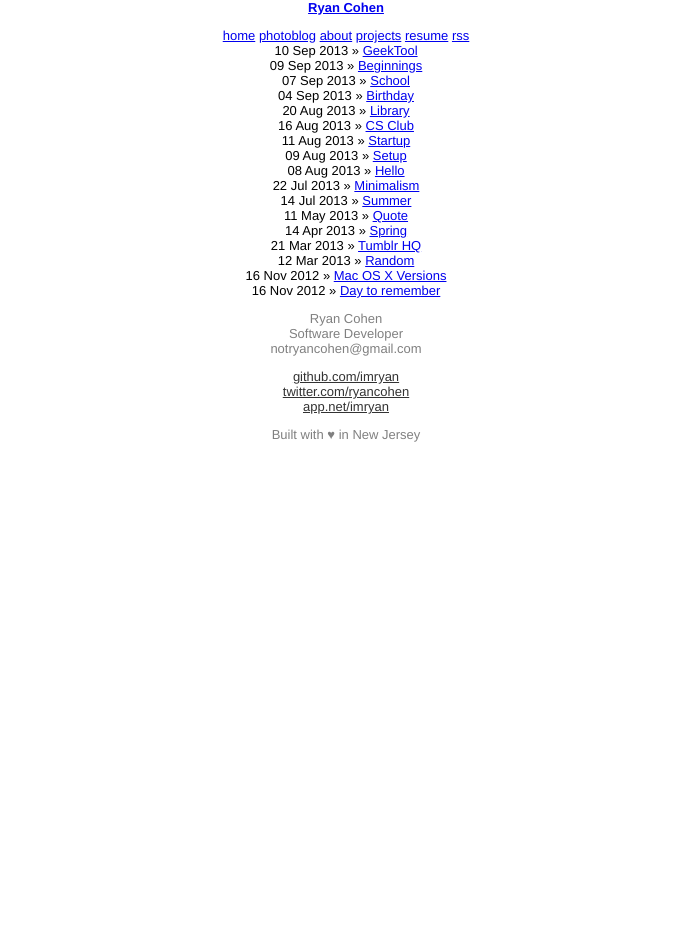
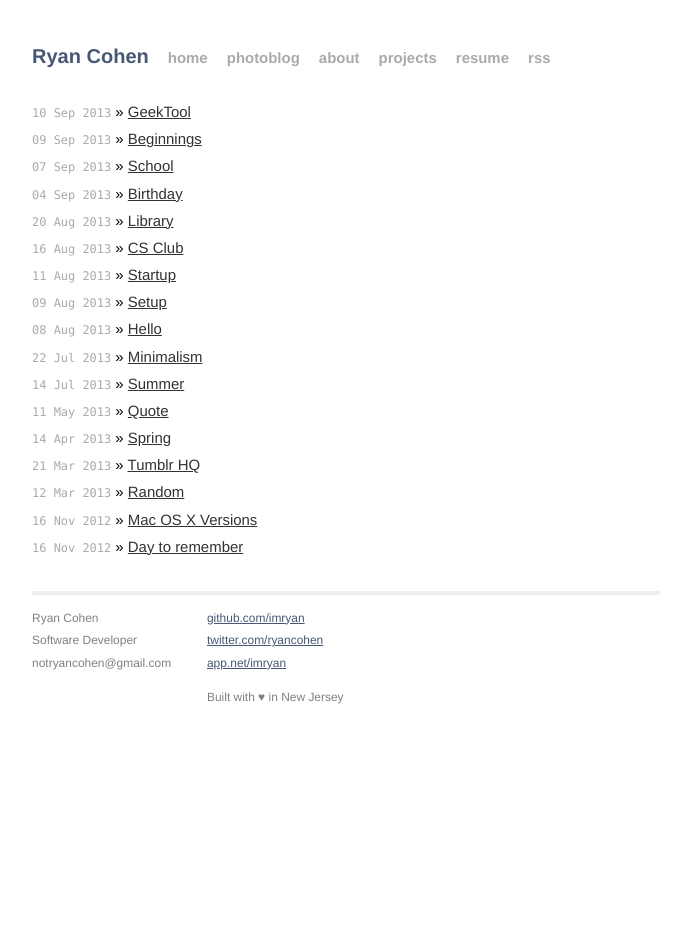
Before and after one commit to imryan/imryan.github.io, a Jekyll site: the page built from index.html, in a window 1280 px wide. Shown: the whole page, without its empty margins (294-985 px from the left). Built offline with Jekyll 4.4.1, drawn with Linux system fonts in a browser that asks for light colours; Markdown is read by kramdown in place of the engine named in the settings; before the commit the page ends 900 px from its top, so only the background shows below that.

Commit message:
Fixed huge mistake

```diff
--- a/css/main.css
+++ b/css/main.css
@@ -23,7 +23,7 @@ h1, h2, h3, h4, h5, h6 {
   font-size: 100%; }
 
 h1 { margin-bottom: 1em; }
-p { margin: 1em 0; color: gray;
+p { margin: 1em 0; color: gray; }
 
 a         { color: #333; }
 a:hover   { color: #232323; }
```
